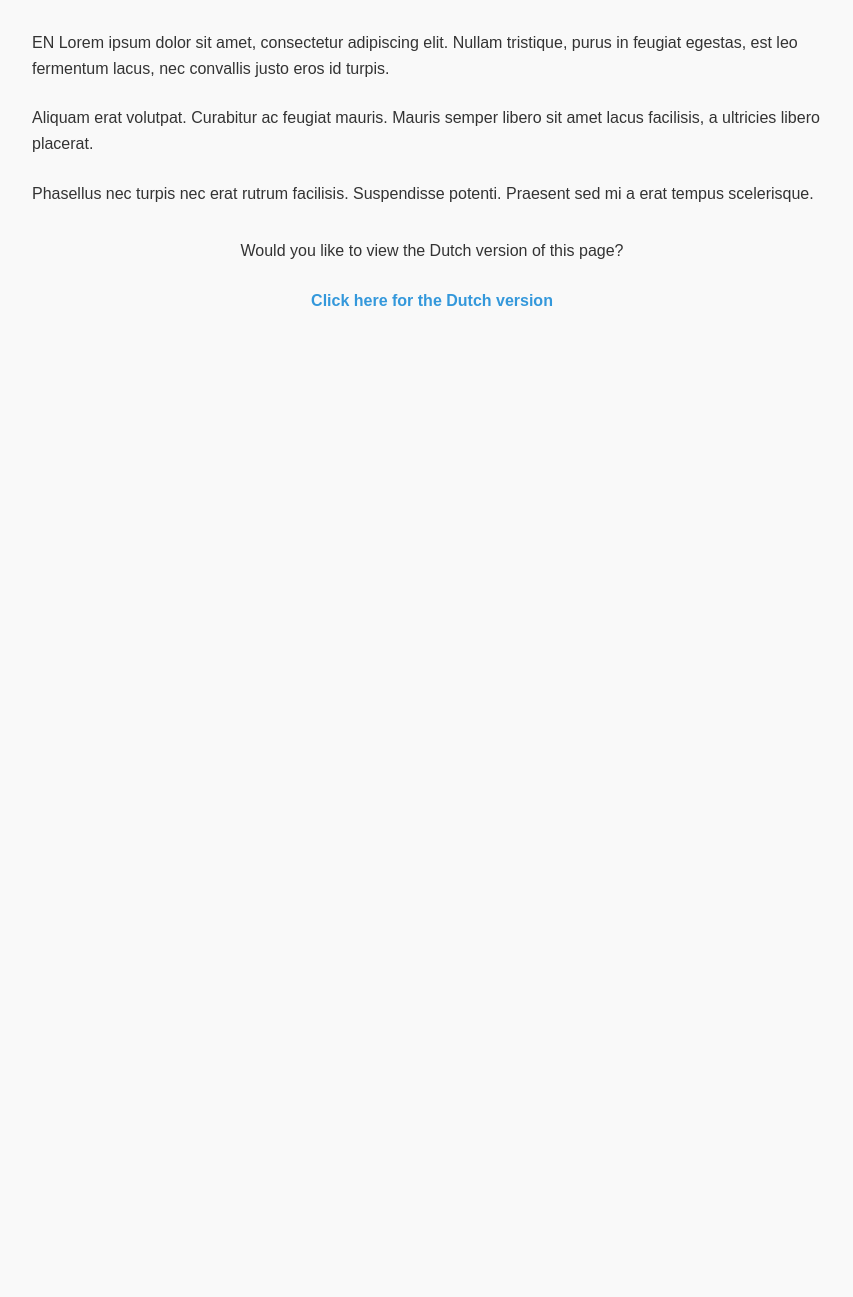
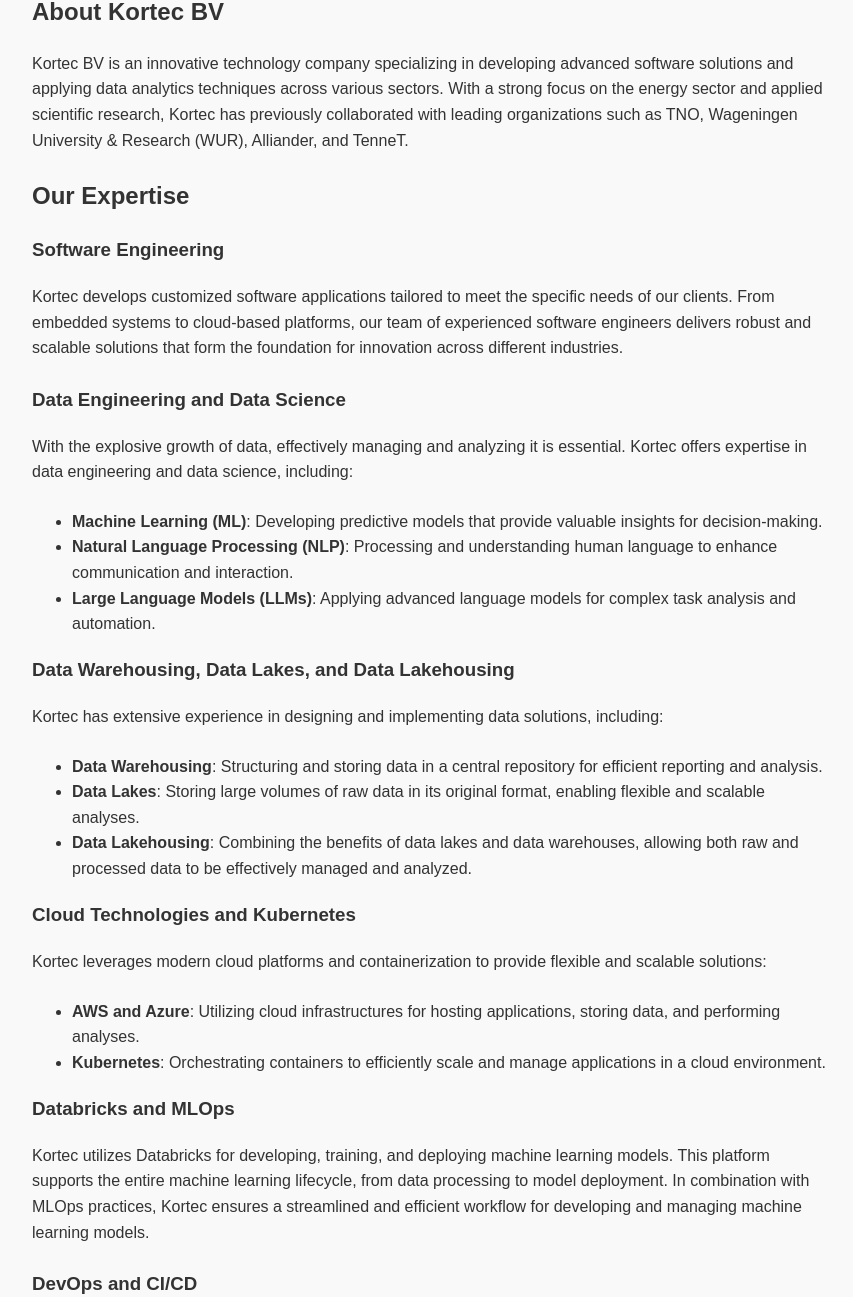
Before and after one commit to sanski/kortec, a plain HTML site: page index-en.html in a window 1280 px wide. Shown: the part 224-1521 px from the top of the page, without its empty margins (208-1061 px from the left). Before the commit the page ends 800 px from the top, so only its background shows below. Drawn offline with Linux system fonts and the light colour scheme.

Commit message:
teskt nl

```diff
--- a/index-en.html
+++ b/index-en.html
@@ -48,15 +48,71 @@
     <a href="/"><img src="/logo.png" alt="Kortec Logo" width="150"></a>
   </header>
   <link rel="icon" href="/favicon.png" type="image/x-icon">
-  <h1>Welcome to Kortec B.V.</h1>
-
-  <p>EN Lorem ipsum dolor sit amet, consectetur adipiscing elit. Nullam tristique, purus in feugiat egestas, est leo fermentum lacus, nec convallis justo eros id turpis.</p>
-  <p>Aliquam erat volutpat. Curabitur ac feugiat mauris. Mauris semper libero sit amet lacus facilisis, a ultricies libero placerat.</p>
-  <p>Phasellus nec turpis nec erat rutrum facilisis. Suspendisse potenti. Praesent sed mi a erat tempus scelerisque.</p>
 
   <div class="language-switch">
-    <p>Would you like to view the Dutch version of this page?</p>
-    <a href="/index-nl.html">Click here for the Dutch version</a>
+    <a href="/index-nl.html">Klik hier voor Nederlands</a>
   </div>
+
+  <section id="about">
+    <h2>About Kortec BV</h2>
+    <p>Kortec BV is an innovative technology company specializing in developing advanced software solutions and applying data analytics techniques across various sectors. With a strong focus on the energy sector and applied scientific research, Kortec has previously collaborated with leading organizations such as TNO, Wageningen University & Research (WUR), Alliander, and TenneT.</p>
+  </section>
+
+  <section id="expertise">
+    <h2>Our Expertise</h2>
+    <h3>Software Engineering</h3>
+    <p>Kortec develops customized software applications tailored to meet the specific needs of our clients. From embedded systems to cloud-based platforms, our team of experienced software engineers delivers robust and scalable solutions that form the foundation for innovation across different industries.</p>
+
+    <h3>Data Engineering and Data Science</h3>
+    <p>With the explosive growth of data, effectively managing and analyzing it is essential. Kortec offers expertise in data engineering and data science, including:</p>
+    <ul>
+      <li><strong>Machine Learning (ML)</strong>: Developing predictive models that provide valuable insights for decision-making.</li>
+      <li><strong>Natural Language Processing (NLP)</strong>: Processing and understanding human language to enhance communication and interaction.</li>
+      <li><strong>Large Language Models (LLMs)</strong>: Applying advanced language models for complex task analysis and automation.</li>
+    </ul>
+
+    <h3>Data Warehousing, Data Lakes, and Data Lakehousing</h3>
+    <p>Kortec has extensive experience in designing and implementing data solutions, including:</p>
+    <ul>
+      <li><strong>Data Warehousing</strong>: Structuring and storing data in a central repository for efficient reporting and analysis.</li>
+      <li><strong>Data Lakes</strong>: Storing large volumes of raw data in its original format, enabling flexible and scalable analyses.</li>
+      <li><strong>Data Lakehousing</strong>: Combining the benefits of data lakes and data warehouses, allowing both raw and processed data to be effectively managed and analyzed.</li>
+    </ul>
+
+    <h3>Cloud Technologies and Kubernetes</h3>
+    <p>Kortec leverages modern cloud platforms and containerization to provide flexible and scalable solutions:</p>
+    <ul>
+      <li><strong>AWS and Azure</strong>: Utilizing cloud infrastructures for hosting applications, storing data, and performing analyses.</li>
+      <li><strong>Kubernetes</strong>: Orchestrating containers to efficiently scale and manage applications in a cloud environment.</li>
+    </ul>
+
+    <h3>Databricks and MLOps</h3>
+    <p>Kortec utilizes Databricks for developing, training, and deploying machine learning models. This platform supports the entire machine learning lifecycle, from data processing to model deployment. In combination with MLOps practices, Kortec ensures a streamlined and efficient workflow for developing and managing machine learning models.</p>
+
+    <h3>DevOps and CI/CD</h3>
+    <p>Kortec applies DevOps principles to enhance collaboration between development and operations. By implementing Continuous Integration and Continuous Deployment (CI/CD) pipelines, Kortec ensures faster and more reliable delivery of software applications.</p>
+
+    <h3>Data Modeling and Data Governance</h3>
+    <p>Kortec understands the importance of a structured approach to data management. We offer expertise in:</p>
+    <ul>
+      <li><strong>Data Modeling</strong>: Creating visual representations of data structures and relationships to improve data quality, facilitate data integration, and enable effective decision-making.</li>
+      <li><strong>Data Governance</strong>: Implementing policies, processes, and responsibilities to ensure the accuracy, completeness, reliability, and consistency of data.</li>
+    </ul>
+
+    <h3>Energy and Sustainability</h3>
+    <p>Kortec plays an active role in the energy transition by developing technologies that contribute to sustainable energy solutions. This includes designing energy management systems, integrating renewable energy sources, and improving energy efficiency across various applications.</p>
+
+    <h3>Applied Scientific Research</h3>
+    <p>Kortec focuses on applied scientific research, utilizing advanced technologies to address complex challenges. This encompasses developing digital twins for precision agriculture, applying artificial intelligence in healthcare, and enhancing food production processes.</p>
+
+  </section>
+
+  <section id="mission">
+    <h2>Our Mission</h2>
+    <p>At Kortec, we strive to harness technology and data to tackle societal challenges. By developing innovative solutions and collaborating with research institutions, we contribute to a more sustainable and efficient future.</p>
+  </section>
+
+  <section id="contact">
+  </section>
 </body>
 </html>
```
Also changed, not shown: index-nl.html (+3 -5 lines).
